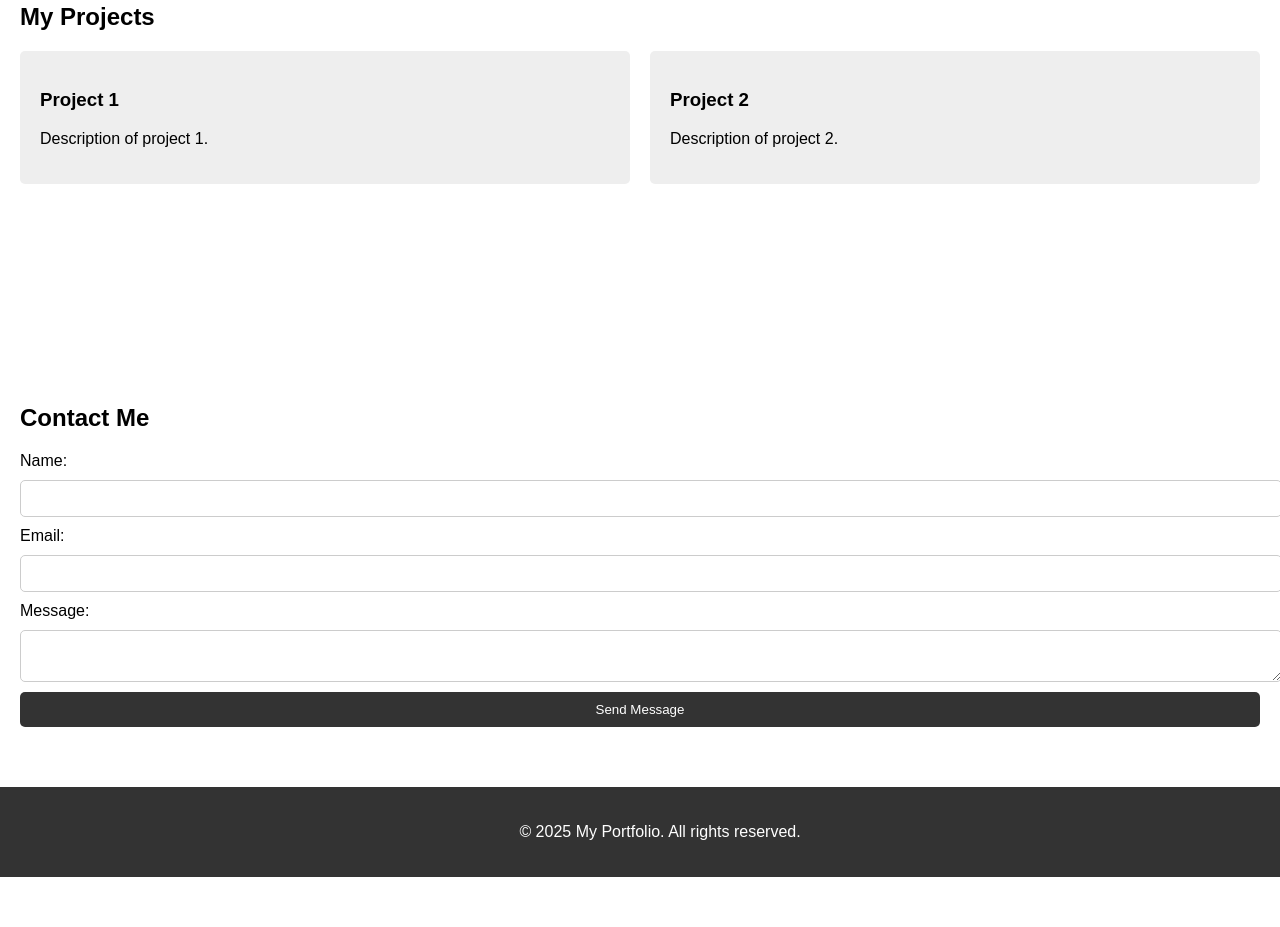
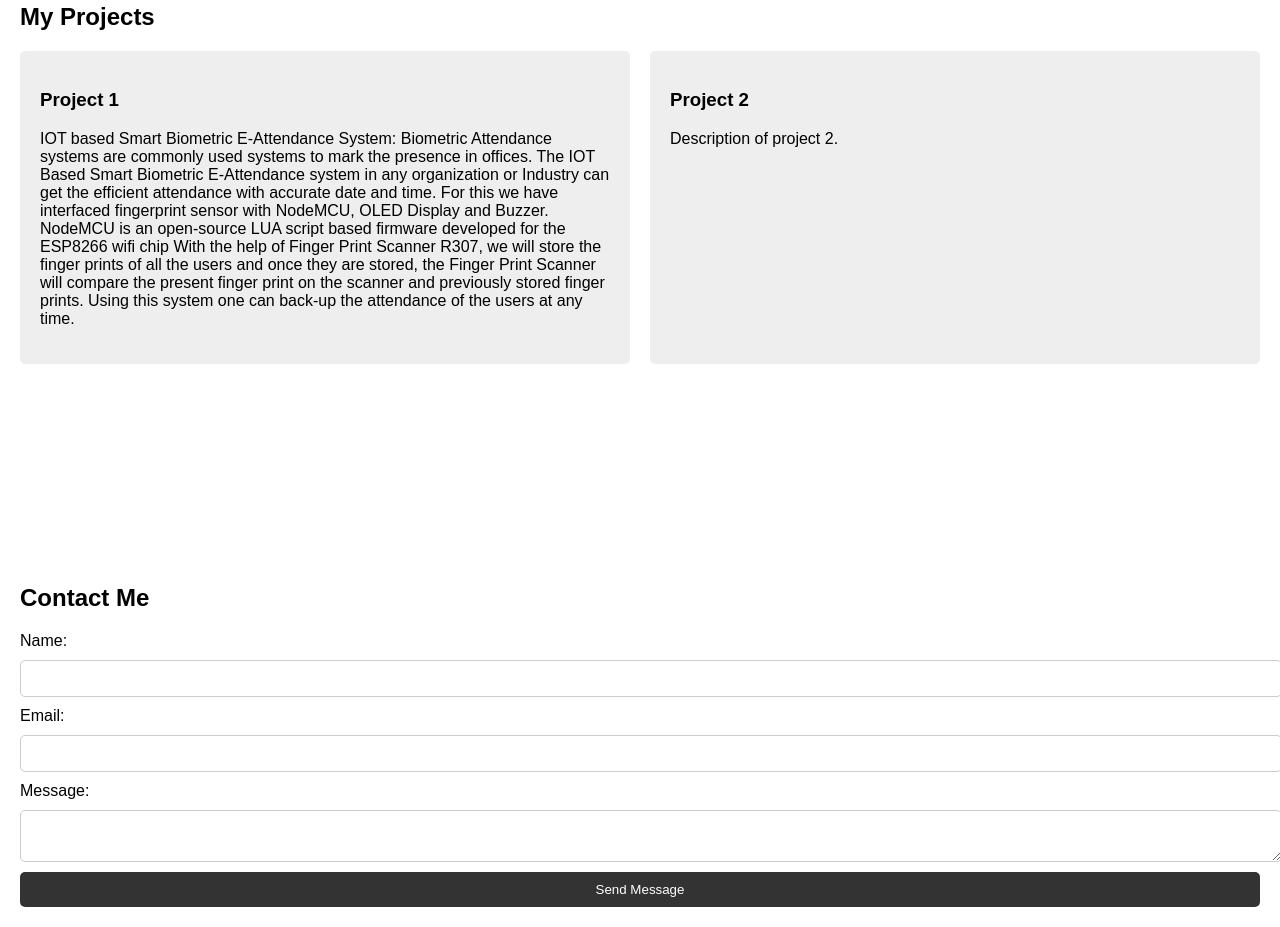
Before and after one commit to Sainadhkanuri/Portfolio, a plain HTML site: page index.html in a window 1280 px wide. Shown: the part 1259-2186 px from the top of the page. Before the commit the page ends 2136 px from the top, so only its background shows below. Drawn offline with Linux system fonts and the light colour scheme.

Commit message:
Update index.html

```diff
--- a/index.html
+++ b/index.html
@@ -32,7 +32,21 @@
         <div class="projects">
             <div class="project">
                 <h3>Project 1</h3>
-                <p>Description of project 1.</p>
+                <p>
+                    IOT based Smart Biometric E-Attendance System:
+                Biometric Attendance systems are commonly used systems to mark the presence in
+offices.
+The IOT Based Smart Biometric E-Attendance system in any organization or Industry
+can get the efficient attendance with accurate date and time.
+For this we have interfaced fingerprint sensor with NodeMCU, OLED Display and
+Buzzer.
+NodeMCU is an open-source LUA script based firmware developed for the ESP8266
+wifi chip
+With the help of Finger Print Scanner R307, we will store the finger prints of all
+the users and once they are stored, the Finger Print Scanner will compare the
+present finger print on the scanner and previously stored finger prints.
+Using this system one can back-up the attendance of the users at any time.
+                </p>
             </div>
             <div class="project">
                 <h3>Project 2</h3>
```
